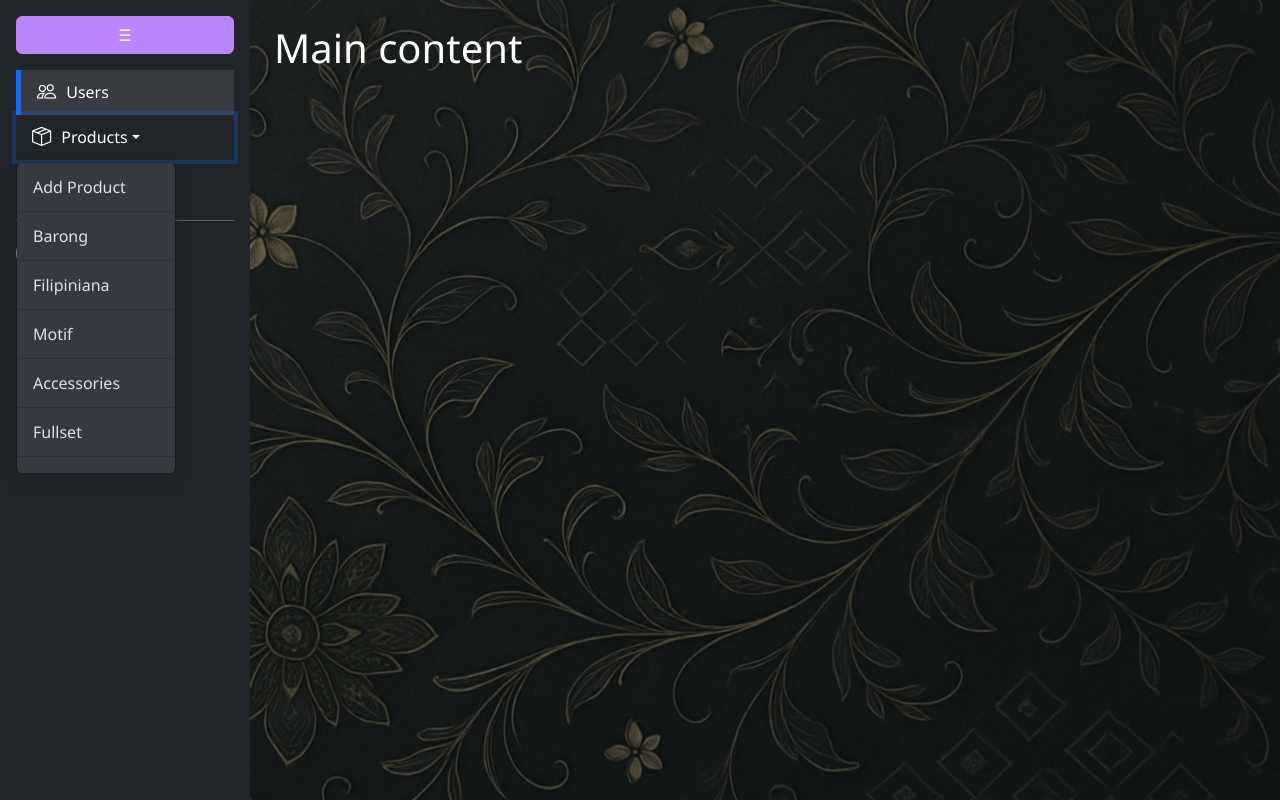
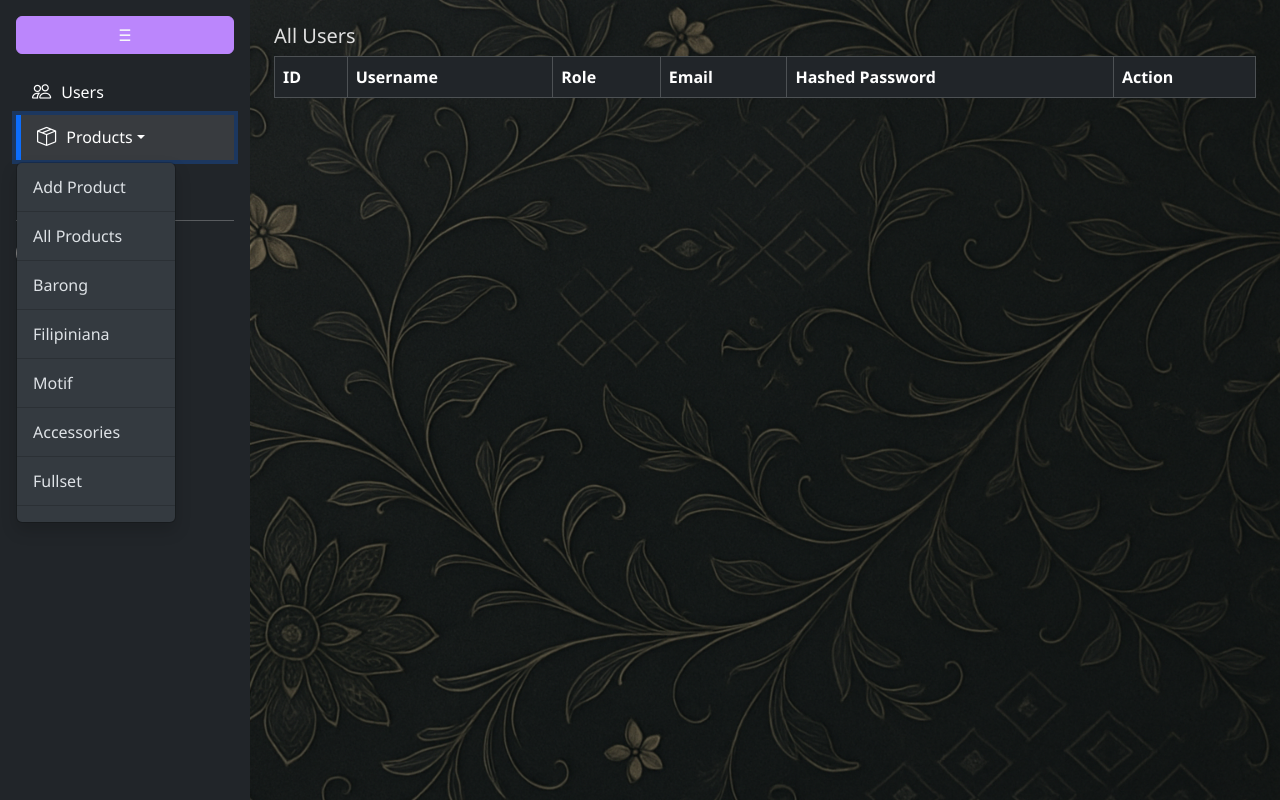
Before and after one commit to xcz-001/Kamiseta, a PHP site: page /pages/admin/index.php in a window 1280 px wide, after a click on "Products". Run offline with PHP 8.4, Linux system fonts and the light colour scheme; the visitor is signed in with stand-in values (Sample User, id 1); data that the repository does not hold is empty; grey boxes are pictures that could not be loaded.

Commit message:
edit next...

```diff
--- a/assets/js/admin.js
+++ b/assets/js/admin.js
@@ -55,7 +55,43 @@ async function loadUsers() {
   });
 }
 
-loadProducts(){}
+async function loadProducts(){
+
+  const product = this.dataset.ProductCategory;
+
+    switch (product) {
+      case 'all':
+          loadUsers();
+        break;
+      case 'barong':
+        loadProducts();
+        break;
+      case 'filipiniana':
+        break;
+      case 'motif':
+        break;
+      case 'accessory':
+        break;
+      default:
+        break;
+    }
+  async function fetchProductData() {
+
+  }
+  // Inject full table HTML into main-product table
+  document.getElementById("main-content").innerHTML =
+  `<h5>All Users</h5>
+    <table class="table table-bordered table-dark table-hover text-white" id="ProductsTable">
+      <thead>
+        <tr>
+          <th>ID</th><th>Image</th><th>Product Name</th><th>Price</th><th>Stock</th><th>Description</th><th>Last Updated</th><th>Action</th>
+        </tr>
+      </thead>
+      <tbody></tbody>
+    </table> `;
+
+
+}
 
 
 document.getElementById("addProductForm").onsubmit = async (e) => {
@@ -83,8 +119,8 @@ document.getElementById("addProductForm").onsubmit = async (e) => {
 };
 
 
-loadUsers()
 document.querySelectorAll('.nav-link').forEach(link => {
+  // this.dataset.page = loadUsers;
   link.addEventListener('click', function (e) {
     e.preventDefault();
 
@@ -97,7 +133,7 @@ document.querySelectorAll('.nav-link').forEach(link => {
 
     switch (page) {
       case 'users':
-          loadUsers()
+          loadUsers();
         break;
       case 'products':
         loadProducts();
@@ -110,4 +146,4 @@ document.querySelectorAll('.nav-link').forEach(link => {
   });
 });
 
-  // loadUsers();
+loadUsers();
--- a/pages/admin/nav.php
+++ b/pages/admin/nav.php
@@ -29,15 +29,17 @@
           <ul class="dropdown-menu dropdown-menu-dark text-small shadow" aria-labelledby="dropdownProduct">
               <li><button class="dropdown-item" href="#" data-bs-toggle="modal" data-bs-target="#addProductModal">Add Product</button></li>
               <li><hr class="dropdown-divider"></li>
-              <li><a class="dropdown-item" href="#">Barong</a></li>
+              <li><a data-ProductCategory="all" class="dropdown-item" href="#">All Products</a></li>
               <li><hr class="dropdown-divider"></li>
-              <li><a class="dropdown-item" href="#">Filipiniana</a></li>
+              <li><a data-ProductCategory="Barong" class="dropdown-item" href="#">Barong</a></li>
               <li><hr class="dropdown-divider"></li>
-              <li><a class="dropdown-item" href="#">Motif</a></li>
+              <li><a data-ProductCategory="filipiniana" class="dropdown-item" href="#">Filipiniana</a></li>
               <li><hr class="dropdown-divider"></li>
-              <li><a class="dropdown-item" href="#">Accessories</a></li>
+              <li><a data-ProductCategory="motif" class="dropdown-item" href="#">Motif</a></li>
               <li><hr class="dropdown-divider"></li>
-              <li><a class="dropdown-item" href="#">Fullset</a></li>
+              <li><a data-ProductCategory="accessory" class="dropdown-item" href="#">Accessories</a></li>
+              <li><hr class="dropdown-divider"></li>
+              <li><a data-ProductCategory="fullset" class="dropdown-item" href="#">Fullset</a></li>
               <li><hr class="dropdown-divider"></li>
           </ul>
         </div>
```
